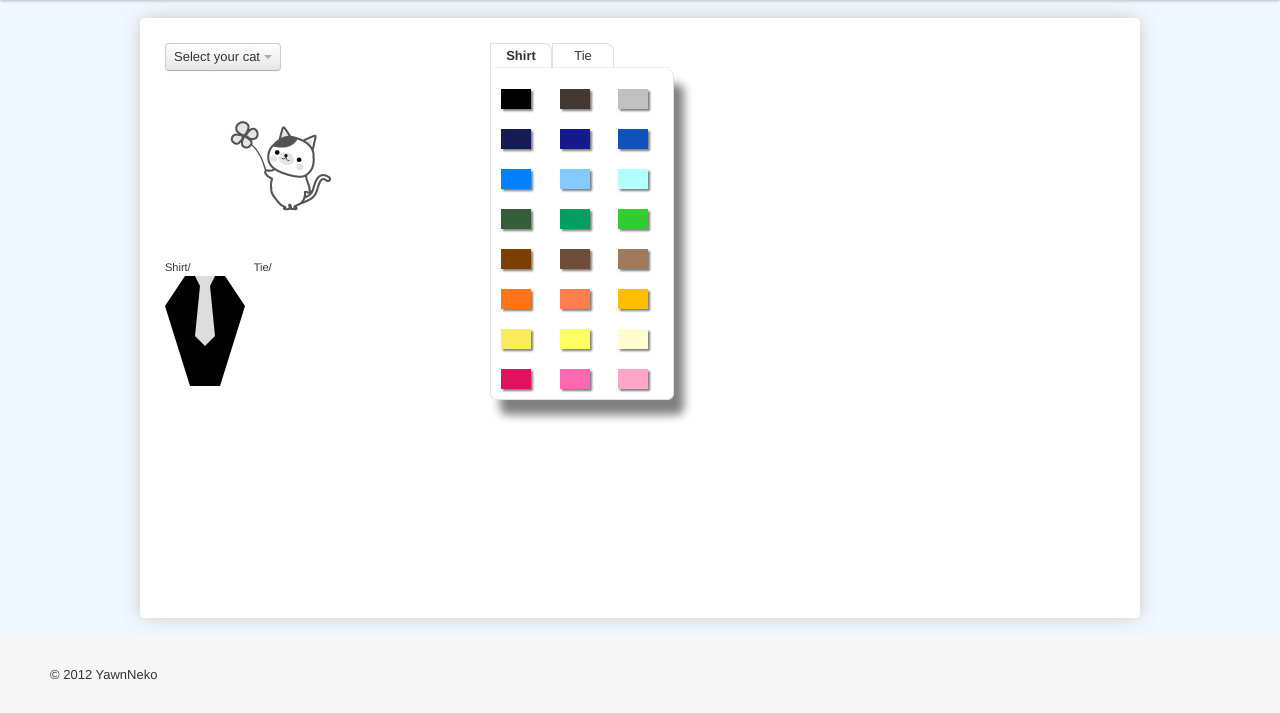
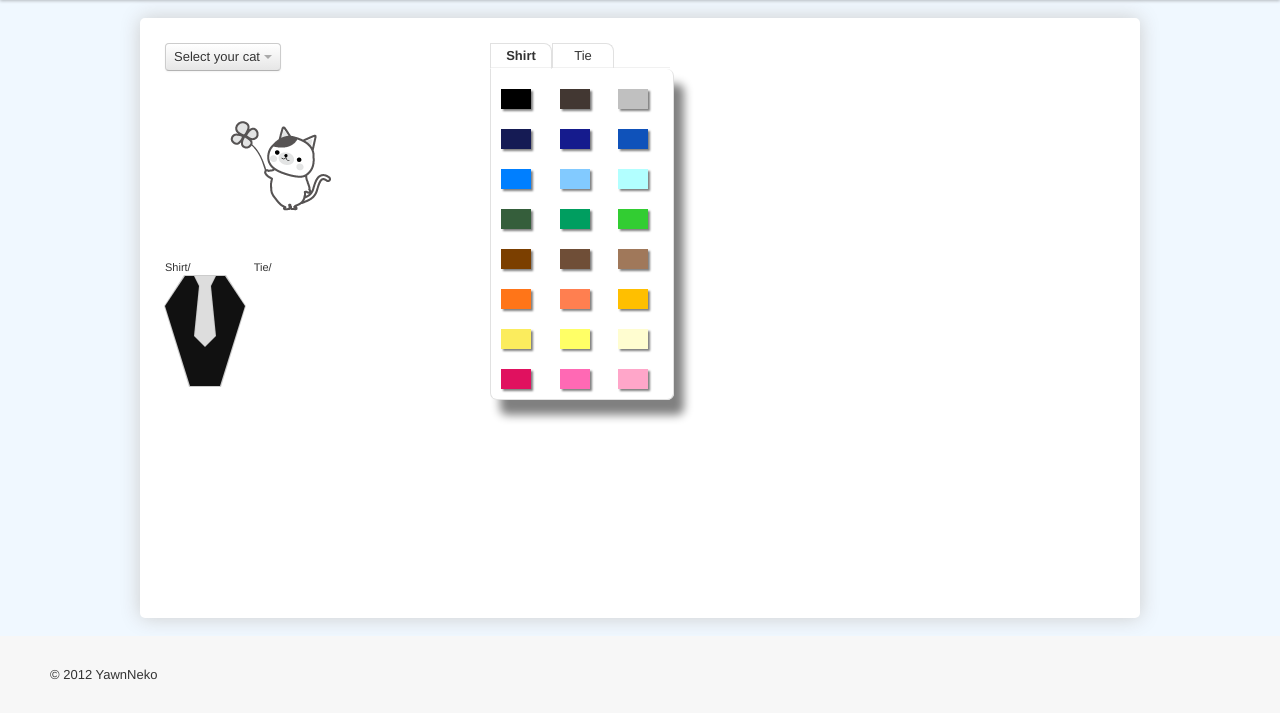
Before and after one commit to ShulliDrake/cattiecolor-jqm, a Django app: page /neko/ in a window 1280 px wide. Shown: the part 36-749 px from the top of the page. Run offline with Django 3.2, Linux system fonts and the light colour scheme; some libraries are stand-ins or nearby versions.

Commit message:
Add borders to shirt and tie

```diff
--- a/mysite/neko/static/css/home.css
+++ b/mysite/neko/static/css/home.css
@@ -39,12 +39,20 @@ header {}
 /* Shirt & Tie */
 #shirt_block, #tie_block { position:relative; }
 #shirt_block span, #tie_block span { position:absolute; border-style:solid; }
-#shirt_block .shirt_top { width:40px; border-width:0 20px 30px 20px; border-color:#000 transparent; }
-#shirt_block .shirt_bottom { top:30px; width:30px; border-width:80px 25px 0 25px; border-color:#000 transparent; }
+#shirt_block .outer, #tie_block .outer { left:-1px; border-color:#ccc transparent; }
+#shirt_block span { border-color:#111 transparent; }
+#shirt_block .shirt_top_outer { top:-1px; width:42px; border-width:0 20px 31px 20px; }
+#shirt_block .shirt_bottom_outer { top:30px; width:32px; border-width:81px 25px 0 25px; }
+#shirt_block .shirt_top { width:40px; border-width:0 20px 30px 20px; }
+#shirt_block .shirt_bottom { top:30px; width:30px; border-width:80px 25px 0 25px; }
 #tie_block { left:30px; }
-#tie_block .tie_top { width:10px; border-width:10px 5px 0 5px; border-color:#ddd transparent transparent transparent; }
-#tie_block .tie_center { width:10px; height:10px; border-width:0 5px 50px 5px; border-color:transparent transparent #ddd transparent; }
-#tie_block .tie_bottom { top:60px; border-width:10px 10px 0 10px; border-color:#ddd transparent transparent transparent; }
+#tie_block span { border-color:#ddd transparent; }
+#tie_block .tie_top_outer { width:12px; border-width:10px 5px 0 5px; }
+#tie_block .tie_center_outer { width:12px; height:10px; border-width:0 5px 50px 5px; }
+#tie_block .tie_bottom_outer { top:60px; border-width:11px 11px 0 11px; }
+#tie_block .tie_top { width:10px; border-width:10px 5px 0 5px; }
+#tie_block .tie_center { width:10px; height:10px; border-width:0 5px 50px 5px; }
+#tie_block .tie_bottom { top:60px; border-width:10px 10px 0 10px; }
 
 /* Color Labels */
 .cat .color_label { font-size:11px; }
--- a/mysite/neko/templates/home.html
+++ b/mysite/neko/templates/home.html
@@ -25,11 +25,17 @@
       <span class="shirt cat1"></span>
     </div>
     <div class="color_label">Shirt/<span class="shirt"></span>&nbsp;Tie/<span class="tie"></span></div>
+
     <div id="shirt_block">
+      <span class="shirt_top_outer outer"></span>
+      <span class="shirt_bottom_outer outer"></span>
       <span class="shirt_top"></span>
       <span class="shirt_bottom"></span>
     </div>
     <div id="tie_block">
+      <span class="tie_top_outer outer"></span>
+      <span class="tie_center_outer outer"></span>
+      <span class="tie_bottom_outer outer"></span>
       <span class="tie_top"></span>
       <span class="tie_center"></span>
       <span class="tie_bottom"></span>
```
